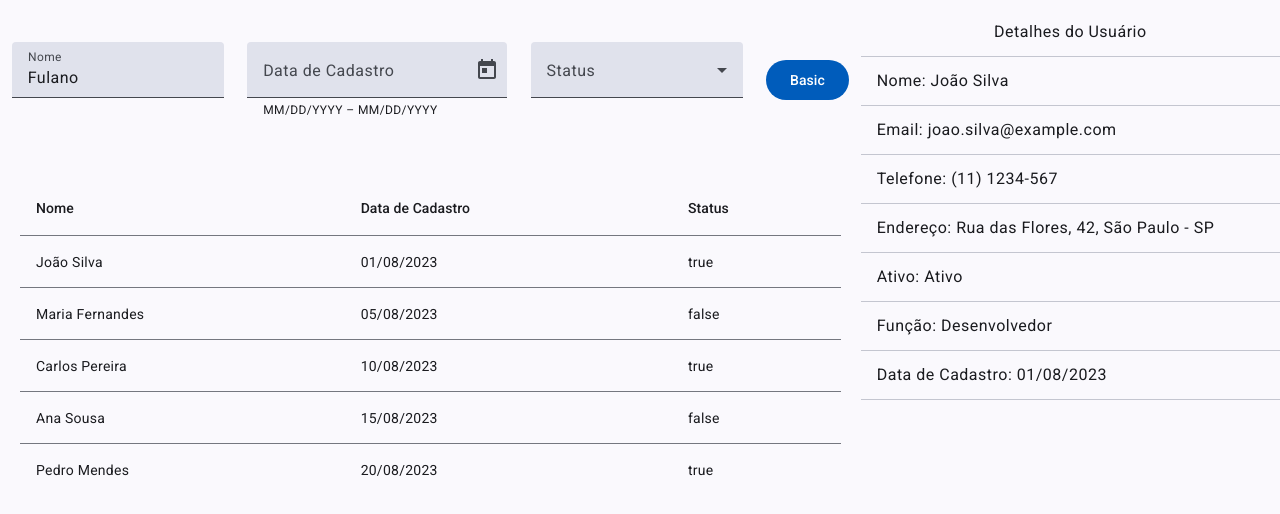
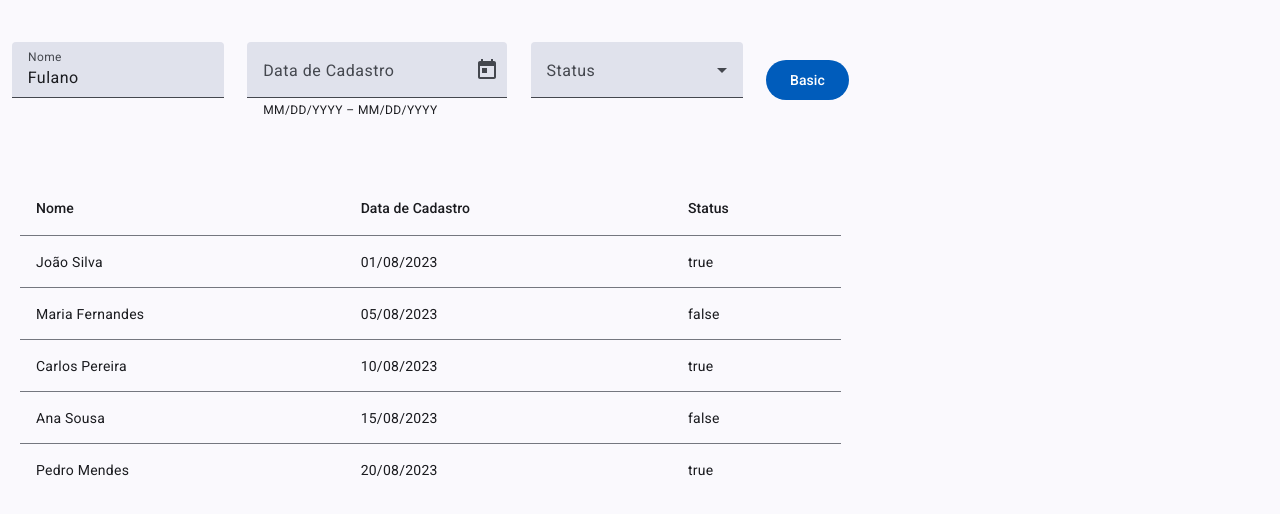
Before and after one commit to Eduardo-Decarli/User-Filter, an Angular app: page / in a window 1280 px wide. Shown: the top 514 px of the page. Built offline with nearby package versions, Linux system fonts and the light colour scheme.

Commit message:
feat: create a click action for our list and details

```diff
--- a/src/app/app.html
+++ b/src/app/app.html
@@ -4,11 +4,11 @@
             <app-filter></app-filter>
         </div>
         <div class="main-left-div">
-            <app-users-list></app-users-list>
+            <app-users-list (userSelected)="userSelected = $event"></app-users-list>
         </div>
     </div>
 
     <div class="right-div">
-        <app-user-details [user]="userSelected"></app-user-details>
+        <app-user-details [user]="userSelected" *ngIf="showUserDetails"></app-user-details>
     </div>
 </div>
--- a/src/app/app.ts
+++ b/src/app/app.ts
@@ -11,6 +11,12 @@
 export class App {
   protected readonly title = signal('User-Filter');
 
-  userSelected: IUser = UsersList[0];
+  userSelected: IUser = {} as IUser;
+showUserDetails: boolean = false ;
+
+  onUserSelected(user: IUser) {
+    this.userSelected = user;
+    this.showUserDetails = true;
+  }
 
 }
--- a/src/app/components/users-list/users-list.ts
+++ b/src/app/components/users-list/users-list.ts
@@ -14,8 +14,12 @@
   usersList: IUser[] = UsersList;
   userSelected = {} as IUser;
 
+  @Output('userSelected') userSelectedEmitt = new EventEmitter<IUser>();
+
   onUserSelected(user: IUser) {
     console.log('user', user);
+
+    this.userSelectedEmitt.emit(user);
   }
 
 
```
